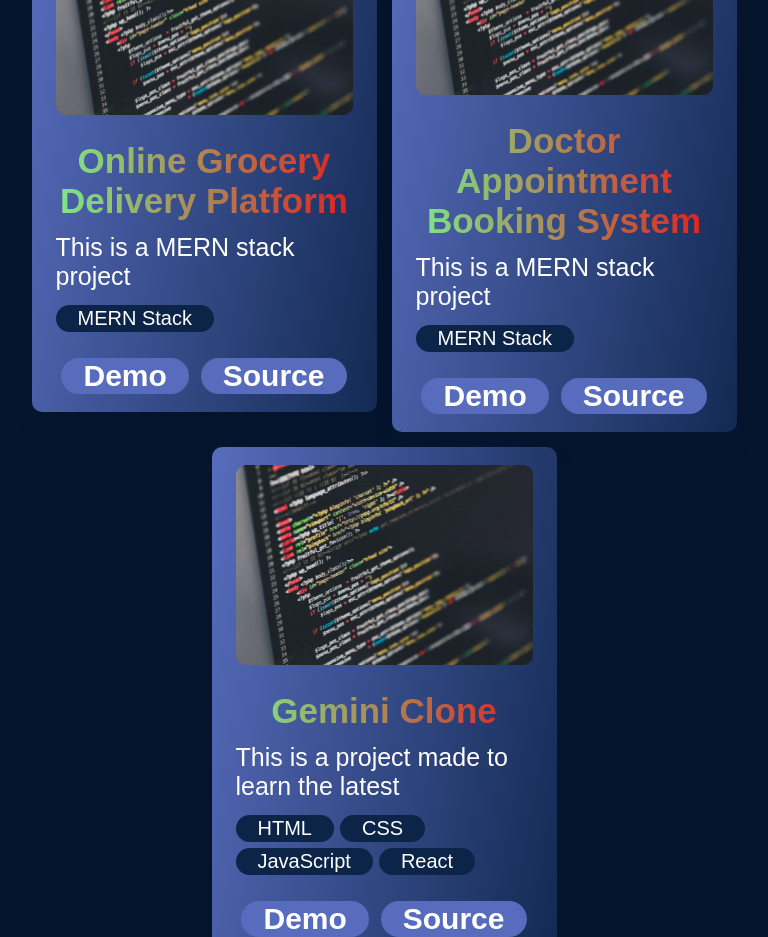
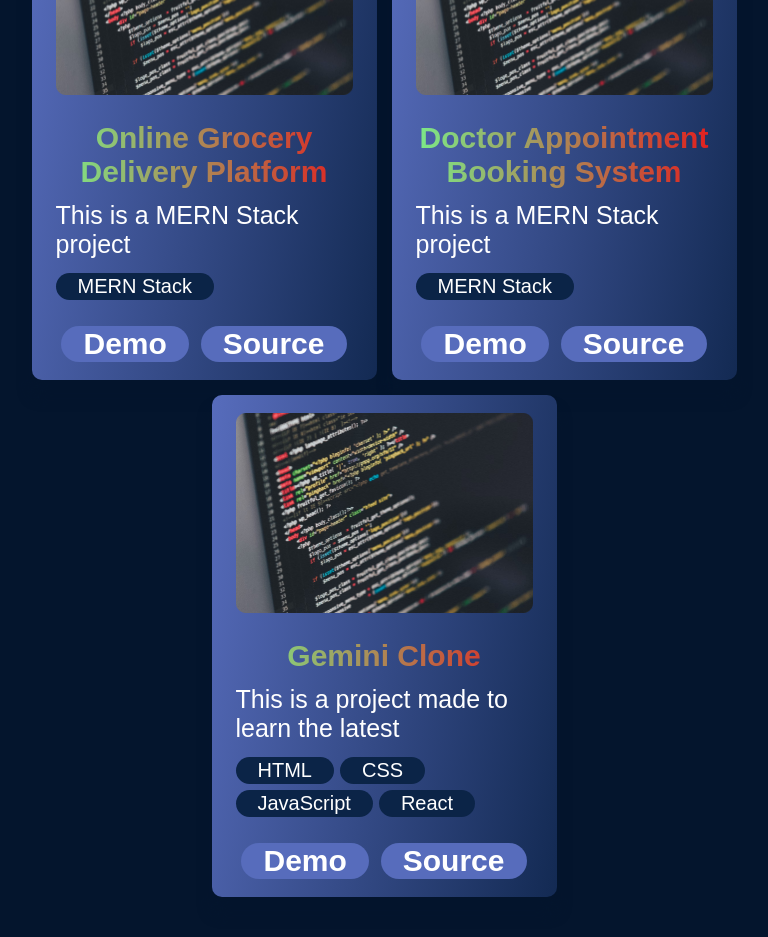
Before and after one commit to SourabhSingh22/My-Portfolio, a React (Vite) app: page / in a window 1280 px wide. Shown: the part 2240-3177 px from the top of the page, without its empty margins (256-1024 px from the left). Built offline with nearby package versions, Linux system fonts and the light colour scheme.

Commit message:
some updates

```diff
--- a/src/components/Projects/ProjectCard.module.css
+++ b/src/components/Projects/ProjectCard.module.css
@@ -25,7 +25,7 @@
 .title{
     display: inline-block;
     text-align: center;
-    font-size: 35px;
+    font-size: 30px;
     background: linear-gradient(90deg, #7bea88, #e21e1e );
     background-clip: text;
     color: transparent;
--- a/src/data/projects.json
+++ b/src/data/projects.json
@@ -2,7 +2,7 @@
     {
         "title": "Online Grocery Delivery Platform",
         "imageSrc": "projects/project.png",
-        "description": "This is a MERN stack project",
+        "description": "This is a MERN Stack project",
         "skills":  ["MERN Stack"],
         "demo": "https://www.example.com",
         "source": "https://github.com/SourabhSingh22/Blinkit-Clone.git"
@@ -10,7 +10,7 @@
     {
         "title": "Doctor Appointment Booking System",
         "imageSrc": "projects/project.png",
-        "description": "This is a MERN stack project",
+        "description": "This is a MERN Stack project",
         "skills": ["MERN Stack"],
         "demo": "https://www.example.com",
         "source": "https://github.com/SourabhSingh22/doctor_appointment_webApp-.git"
```
